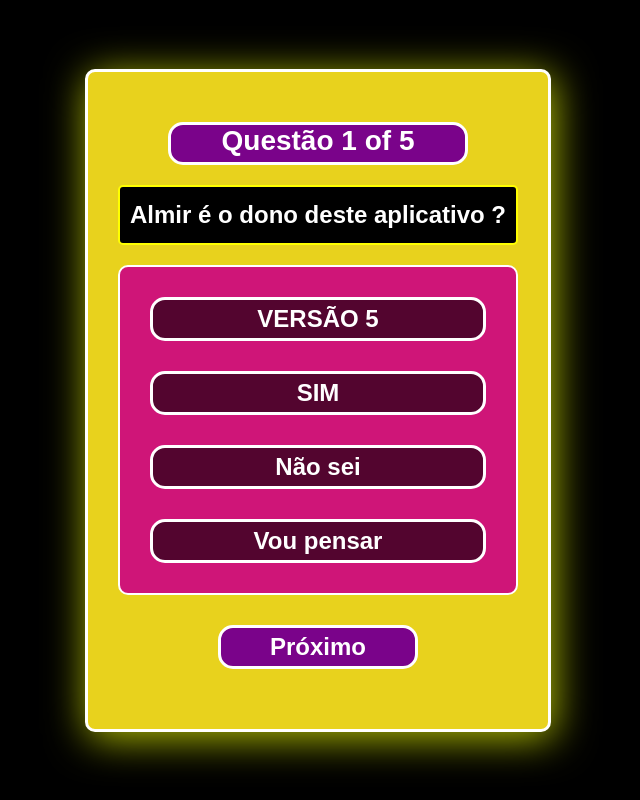
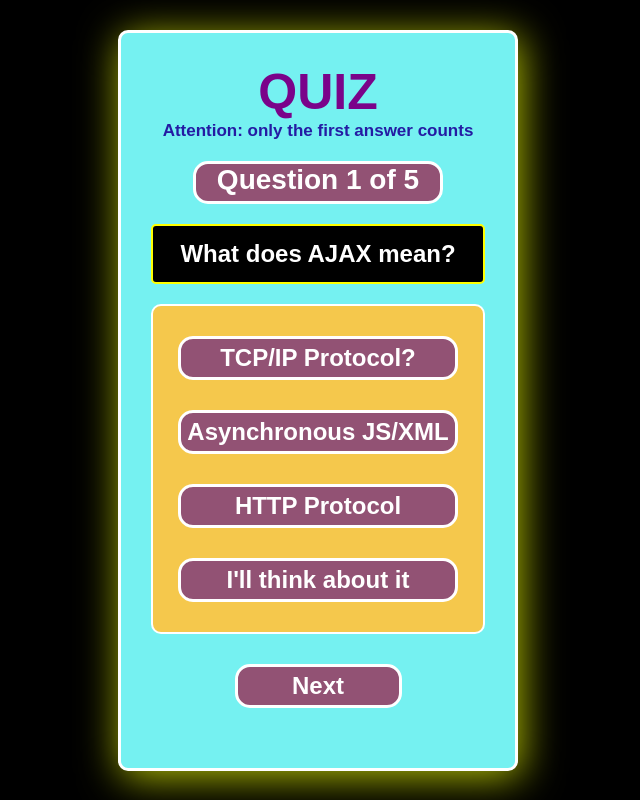
Before and after one commit to Almir-git-unifc/Quizz_react-js, a React (Create React App) app: page / in a window 1280 px wide. Shown: the whole page, without its empty margins (322-962 px from the left). Built offline with nearby package versions, Linux system fonts and the light colour scheme.

Commit message:
feat(fix): v06.01.000 - react, change color and the same button counts points several times

```diff
--- a/src/App.css
+++ b/src/App.css
@@ -14,7 +14,7 @@
   min-height: 100vh;
   }
   .app-wrapper {
-  background-color: #e8d21d;
+  background-color: #75f1f1;
   box-shadow: 3px 6px 40px  #eeff05bf;
   min-width: 400px;
   min-height: 580px;
@@ -39,7 +39,7 @@
   padding-bottom: 5px;
   border: 3px solid white;
   border-radius: 15px;
-  background-color: #7a038a;
+  background-color: #925274;;
   width: 75%;
   margin: 20px  auto;
   }
@@ -58,7 +58,7 @@
   height: 60px;
   }
   .answer-section-wrapper {
-  background-color: #cf1578;
+  background-color: #f5c84c;
   border: 2px  solid  white;
   border-radius: 10px;
   }
@@ -74,7 +74,7 @@
   width: 85%;
   font-size: 24px;
   color: #ffffff;
-  background-color: #53052f;
+  background-color: #925274;
   border-radius: 15px;
   padding: 5px;
   border: 3px  solid  #ffffff;
@@ -89,7 +89,7 @@
   display: flex;
   justify-content: center;
   color: #ffffff;
-  background-color: #7a038a;
+  background-color: #925274;;
   border-radius: 15px;
   border: 3px solid #ffffff;
   cursor: pointer;
@@ -111,15 +111,7 @@
   background-color: orange;
   }
 
-  .completed {
-  display: flex;
-  justify-content: center;
-  font-size: 40px;
-  color: black;
-  margin: 40px  auto;
-  }
-
-  .score-section {
+   .score-section {
   display: flex;
   justify-content: center;
   font-size: 28px;
@@ -130,3 +122,42 @@
   .correct {
   background-color: green;
   }
+
+.correct-questions {
+  display: flex;
+  justify-content: center;
+  font-size: 20px;
+  font-weight: 700;
+  color: rgb(20, 104, 48);
+}
+
+.answer-instrutions{
+  display: flex;
+  justify-content: center;
+  font-size: 17px;
+  font-weight: 700;
+  color: rgb(36, 27, 163);
+}
+
+.title-quiz {
+  display: flex;
+  justify-content: center;
+  font-size: 50px;
+  font-weight: 00;
+  color: #7a038a;
+}
+
+ #square-final{
+  padding: 20px 5px;
+  background-color: #f5c84c;
+  border: 2px  solid  white;
+  border-radius: 10px;
+  }
+
+  .completed {
+    display: flex;
+    justify-content: center;
+    font-size: 50px;
+    font-weight: 00;
+    color: #7a038a;
+    }
--- a/src/App.js
+++ b/src/App.js
@@ -8,16 +8,27 @@ const App = () => {
   const [score, setScore] = useState(0);
   const [clicked, setClicked] = useState(false);
   const [showScore, setShowScore] = useState(false);
+  const [correctQuestions, setCorrectQuestions] = useState("");
+  const [respCurrentQues, setRespCurrentQues] = useState(false);
 
   const handleCorrectAnswer = (isCorrect) => {
     if (isCorrect) {
-      setScore(score + 1);
+      if (!respCurrentQues) {
+        setScore(score + 1);
+        setCorrectQuestions(correctQuestions + (currentQuestion + 1) + ", ");
+      }
+      setRespCurrentQues(true);
+    } else {
+      setRespCurrentQues(true);
     }
     setClicked(true);
   };
 
   const handleNextQuestion = () => {
     setClicked(false);
+
+    setRespCurrentQues(false);
+
     if (currentQuestion < QuestionsList.length - 1) {
       setCurrentQuestion(currentQuestion + 1);
     } else {
@@ -29,16 +40,30 @@ const App = () => {
     <div className="app-wrapper">
       {showScore ? (
         <div>
-          <div className="completed">Fim do Jogo!</div>
-          <div className="score-section">
-            Pontuação: {score}/{QuestionsList.length}
+          <div className="completed">Game over!</div>
+          <br />
+          <div id="square-final">
+            <div className="score-section">
+              Score: {score}/{QuestionsList.length}
+            </div>
+            <br />
+            <br />
+            <div className="correct-questions">
+              Right questions: {correctQuestions}
+            </div>
           </div>
         </div>
       ) : (
         <div>
+          <div className="title-quiz">QUIZ</div>
+
+          <div className="answer-instrutions">
+            Attention: only the first answer counts
+          </div>
+
           <div className="question-section-wrapper">
             <div className="question-count">
-              Questão {currentQuestion + 1} of {QuestionsList.length}
+              Question {currentQuestion + 1} of {QuestionsList.length}
             </div>
             <div className="question">
               {QuestionsList[currentQuestion].question}
@@ -48,6 +73,7 @@ const App = () => {
             {QuestionsList[currentQuestion].answersList.map((answerOption) => (
               <li className="answer-list" key={uuidv4()}>
                 <button
+                  disable={clicked}
                   className={`answer-button ${
                     clicked && answerOption.isCorrect ? "correct" : ""
                   }`}
@@ -59,8 +85,12 @@ const App = () => {
             ))}
           </div>
           <div>
-            <button className="next-button" onClick={handleNextQuestion}>
-              Próximo
+            <button
+              className="next-button"
+              onClick={handleNextQuestion}
+              disabled={!clicked}
+            >
+              Next
             </button>
           </div>
         </div>
--- a/src/components/QuestionsList.js
+++ b/src/components/QuestionsList.js
@@ -1,15 +1,15 @@
 const QuestionsList = [
   {
-    question: "Almir é o dono deste aplicativo ?",
+    question: "What does AJAX mean?",
     answersList: [
-      { answer: "VERSÃO 5", isCorrect: false },
-      { answer: "SIM", isCorrect: true },
-      { answer: "Não sei", isCorrect: false },
-      { answer: "Vou pensar", isCorrect: false },
+      { answer: "TCP/IP Protocol?", isCorrect: false },
+      { answer: "Asynchronous JS/XML", isCorrect: true },
+      { answer: "HTTP Protocol", isCorrect: false },
+      { answer: "I'll think about it", isCorrect: false },
     ],
   },
   {
-    question: "Quem criou o Linux ?",
+    question: "Who created Linux ?",
     answersList: [
       { answer: "Mark Zuckerberg", isCorrect: false },
       { answer: "Mark Shuttleworth", isCorrect: false },
@@ -27,7 +27,7 @@ const QuestionsList = [
     ],
   },
   {
-    question: "Quem foi o criador do WWW ?",
+    question: "Who created WWW ?",
     answersList: [
       { answer: "Larry Ellison", isCorrect: false },
       { answer: "Steve Jobs", isCorrect: false },
@@ -36,7 +36,7 @@ const QuestionsList = [
     ],
   },
   {
-    question: "Quem é o mantededor do React ?",
+    question: "Who maintains React ?",
     answersList: [
       { answer: "Google", isCorrect: false },
       { answer: "Amazon", isCorrect: false },
```
Also changed, not shown: screenshot.png (added), 1 other file (tests, documents, lock files or other folders).
